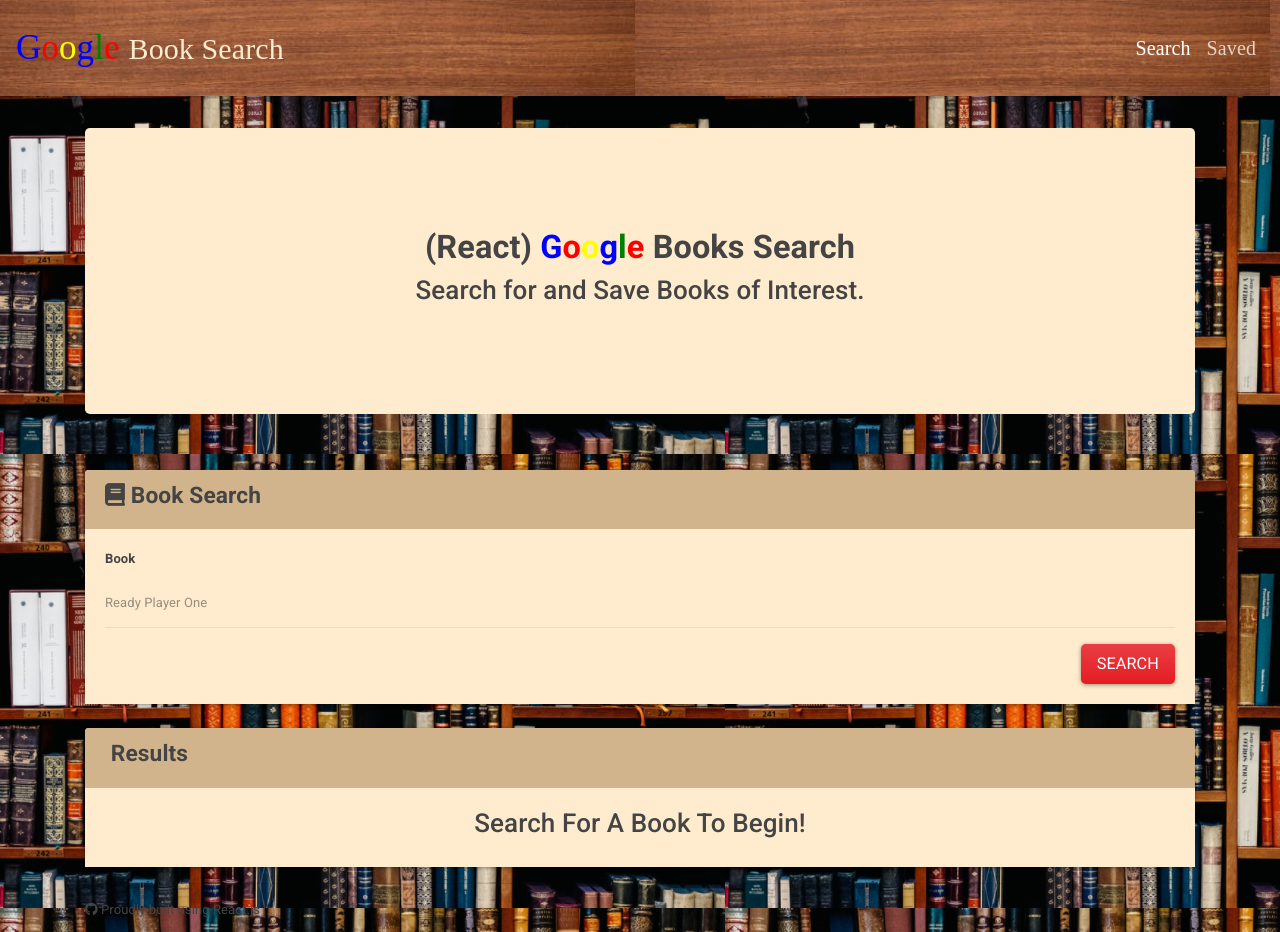
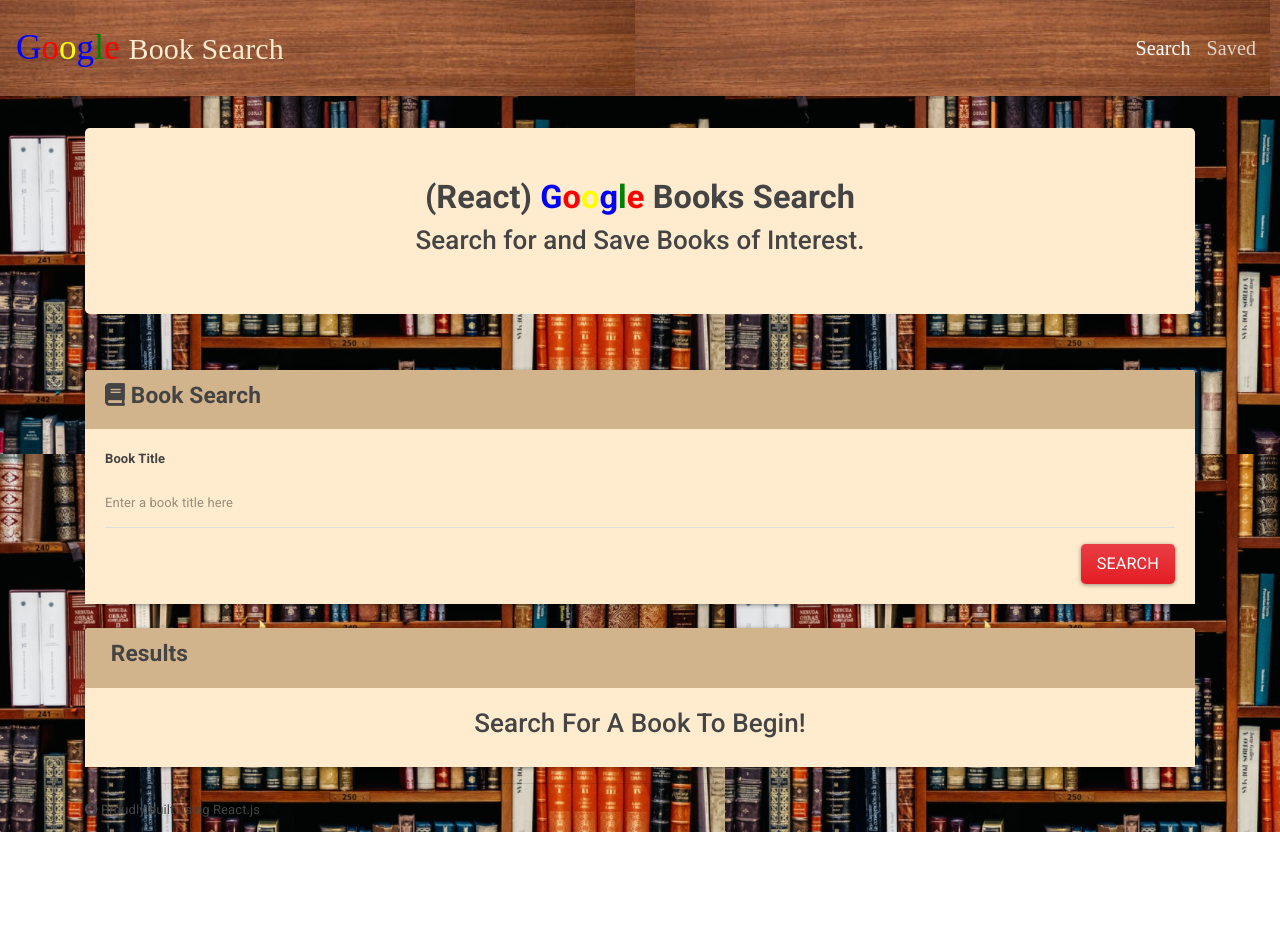
Before and after one commit to rzelazny/google-books-search, a React (Create React App) app in the folder client/: page / in a window 1280 px wide. After the commit the page ends 832 px from the top, so only its background shows below. Built offline with nearby package versions, Linux system fonts and the light colour scheme; some icons are missing; a web font is replaced by a local one.

Commit message:
final style tweaks

```diff
--- a/client/src/components/Form/index.js
+++ b/client/src/components/Form/index.js
@@ -5,14 +5,14 @@ function Form({ q, handleInputChange, handleFormSubmit }) {
     <form>
       <div className="form-group">
         <label htmlFor="Query">
-          <strong>Book</strong>
+          <strong>Book Title</strong>
         </label>
         <input
           className="form-control"
           id="Title"
           type="text"
           value={q}
-          placeholder="Ready Player One"
+          placeholder="Enter a book title here"
           name="q"
           onChange={handleInputChange}
           required
--- a/client/src/components/Jumbotron/style.css
+++ b/client/src/components/Jumbotron/style.css
@@ -1,6 +1,7 @@
 .jumbotron {
-  padding: 100px;
-  background-color: blanchedalmond
+  padding: 50px;
+  background-color: blanchedalmond;
+  max-height: 200px;
 }
 .jumbo-blue{
   color: blue;
```
